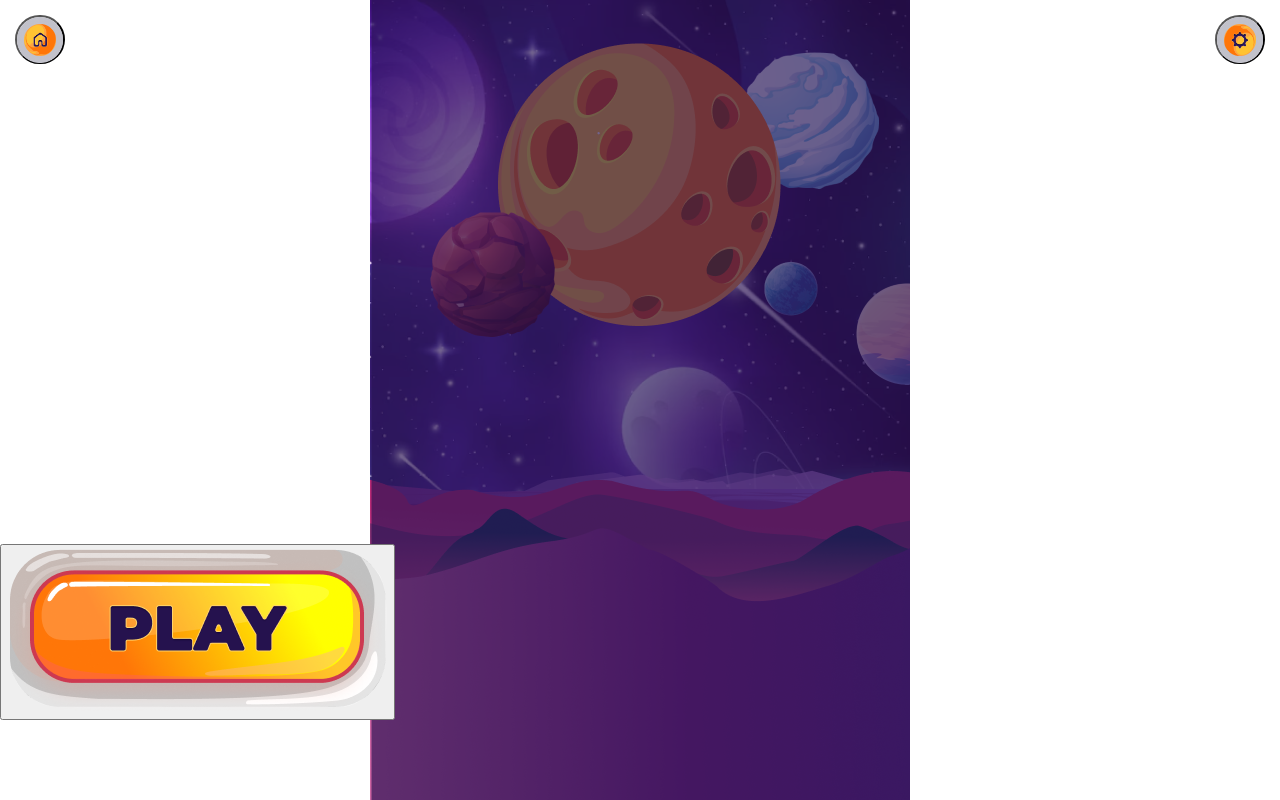
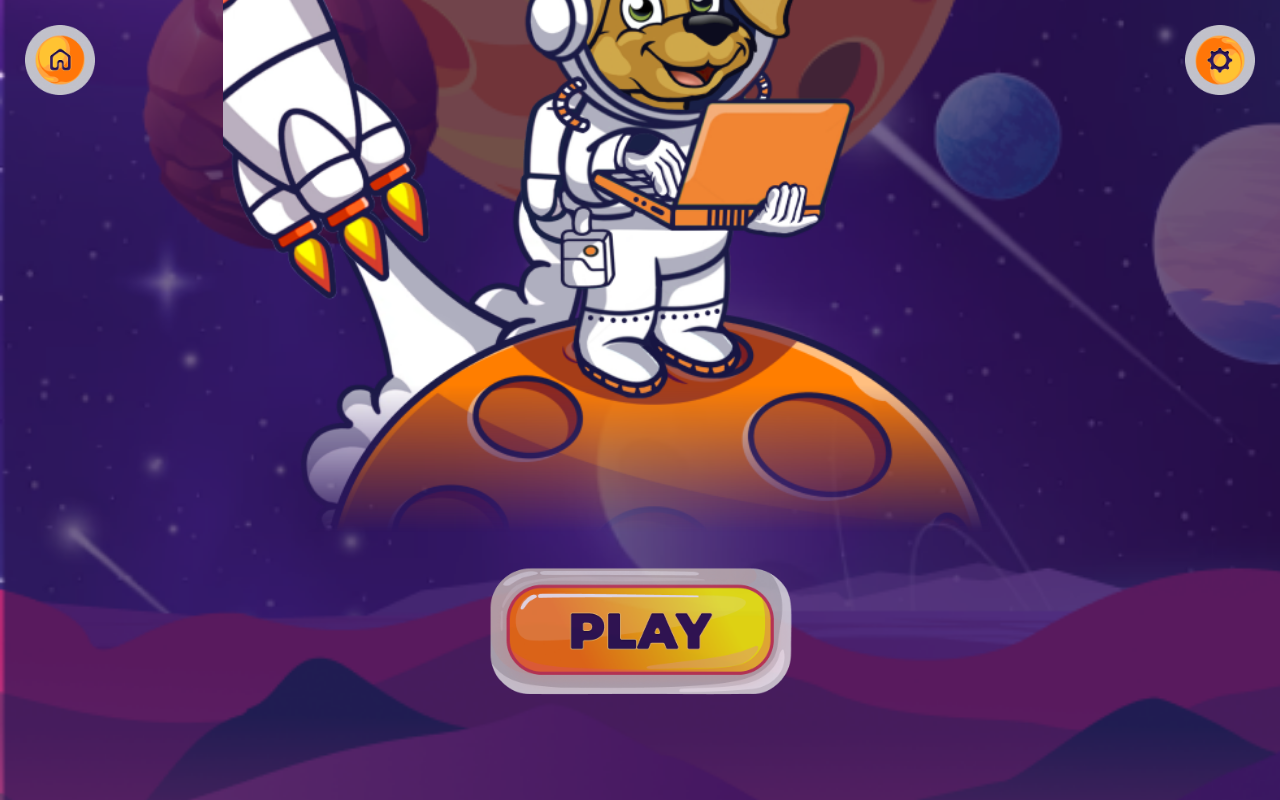
Before and after one commit to dmitryS1666/first_game, a website: page www/main.html in a window 1280 px wide. Drawn offline with Linux system fonts and the light colour scheme.

Commit message:
add style for main page

```diff
--- a/www/main.html
+++ b/www/main.html
@@ -16,10 +16,10 @@
         <img src="res/setting_button.png">
     </button>
 </div>
-<!--<div id="dogWithRocket">-->
-<!--    <img class="flash" src="res/dog_with_rocket.png">-->
-<!--</div>-->
-<div id="menuButton" class="menuButton">
+<div id="dogWithRocket">
+    <img class="dogWithRocket" src="res/dog_with_rocket.png">
+</div>
+<div class="startButton">
     <button id="startButton">
         <img src="res/main_play_button.png">
     </button>
--- a/www/styles.css
+++ b/www/styles.css
@@ -87,8 +87,15 @@ canvas {
     margin-top: 10px;
 }
 
-#main {
+#main, #winFail {
     background: url(res/splash1.png) no-repeat center center fixed;
+    background-size: cover;
+    height: 100%;
+    width: 100%;
+    display: flex;
+    flex-direction: column;
+    align-items: center;
+    justify-content: center;
 }
 
 #headerMenu {
@@ -103,47 +110,63 @@ canvas {
 
 #headerMenu button {
     position: absolute;
-    border-radius: 50px;
+    border: none;
     padding: 0;
-    width: 50px;
-    margin-top: 10px;
-    height: 49px;
+    width: 70px;
+    margin-top: 20px;
+    background: none;
 }
 
 .homeButton {
-    left: 15px;
+    left: 25px;
 }
 
 .settingButton {
-    right: 15px;
+    right: 25px;
 }
 
-#main .menuButton {
+#main .startButton {
     position: absolute;
-
     z-index: 1;
     bottom: 80px;
-    /*animation: pulse 1.5s infinite;*/
-    /*border: none;*/
-    /*background: #f0f0f0;*/
-    /*border-radius: 5px;*/
-    /*box-shadow: 0 4px 6px rgba(0, 0, 0, 0.1);*/
-    /*transition: background 0.3s, box-shadow 0.3s;*/
-
+    animation: pulse 2.5s infinite;
 }
 
-#winFail {
-    background: url(res/splash1.png) no-repeat center center fixed;
-    background-size: cover;
-    /*position: relative;*/
-    height: 100%;
-    width: 100%;
+#dogWithRocket {
+    position: absolute;
+    bottom: 260px;
+    overflow: hidden;
+}
 
-    display: flex;
-    flex-direction: column;
-    align-items: center;
-    justify-content: center;
-    z-index: 1;
+#dogWithRocket img {
+    display: block;
+    width: 130%;
+    transform: translateX(-15%);
+
+    -webkit-mask-image: linear-gradient(to top, rgba(0, 0, 0, 0) 1%, rgba(0, 0, 0, 1) 20%);
+    mask-image: linear-gradient(to top, rgba(0, 0, 0, 0) 1%, rgba(0, 0, 0, 1) 20%);
+}
+
+@keyframes shimmer {
+    0% {
+        transform: translateX(-100%) rotate(-30deg);
+    }
+    50% {
+        transform: translateX(100%) rotate(-30deg);
+    }
+    100% {
+        transform: translateX(100%) rotate(-30deg);
+    }
+}
+
+#startButton{
+    background: none;
+    border: none;
+    padding: 0;
+}
+
+#startButton img{
+    display: block;
 }
 
 /* Фон для затемнения */
@@ -248,11 +271,6 @@ canvas {
     z-index: 1;
     bottom: 80px;
     animation: pulse 1.5s infinite;
-    /*border: none;*/
-    /*background: #f0f0f0;*/
-    /*border-radius: 5px;*/
-    /*box-shadow: 0 4px 6px rgba(0, 0, 0, 0.1);*/
-    /*transition: background 0.3s, box-shadow 0.3s;*/
 }
 
 @keyframes pulse {
```
